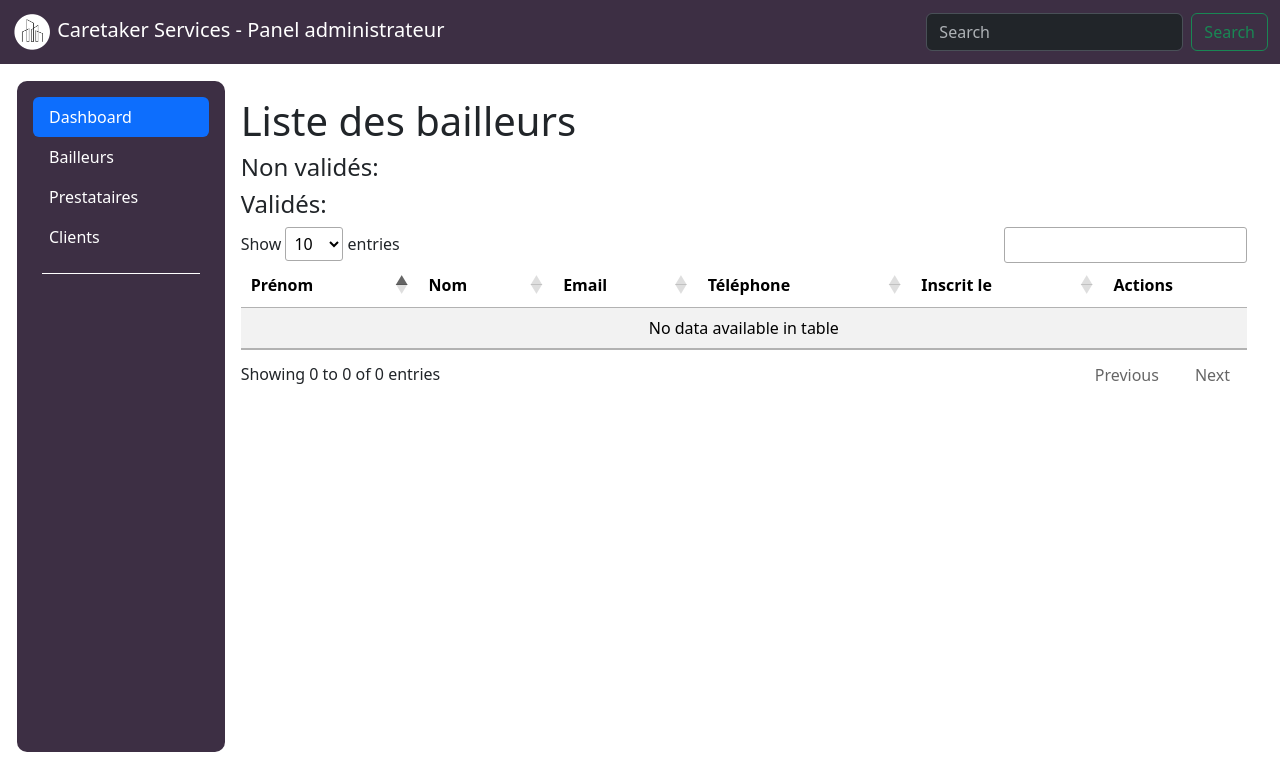
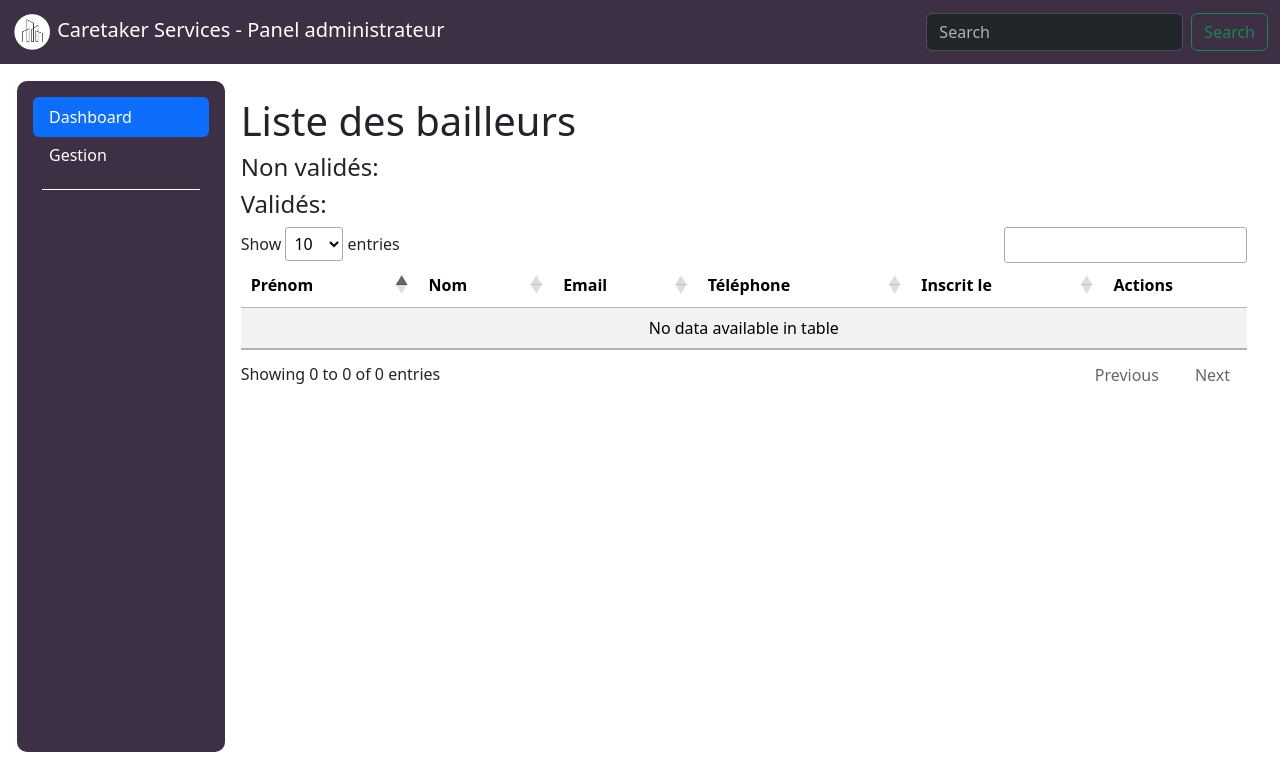
Before and after one commit to LumineWollah/PA, a Symfony app: template CaretakerServicesWeb/templates/backend/lessors.html.twig in a window 1280 px wide. Shown: the top 768 px of the page. Run offline with Twig, Linux system fonts and the light colour scheme; the template is opened without the code that fills it, so the values that code supplies are empty; style sheets or scripts are compiled from the project's sources; some libraries are stand-ins or nearby versions.

Commit message:
put style in css file

```diff
--- /dev/null
+++ b/CaretakerServicesWeb/assets/styles/base_crud.css
@@ -0,0 +1,49 @@
+nav{
+    background-color: #3D2F44;
+    height: 8vh;
+    width: 100vw;
+    position: fixed !important;
+    top: 0;
+}
+
+.mainRow {
+    margin: 17px;
+    margin-top: calc(8vh + 17px);
+}
+
+.sideBar {
+    width: 100%;
+    height: calc(92vh - 65px);
+    border-radius: 10px;
+    background-color: #3D2F44;
+    top:6rem;
+}
+
+.menuGestion {
+    padding-left: 30px;
+}
+
+hr {
+    color: white;
+    width: 90%;
+}
+
+html {
+    -ms-overflow-style: none;
+    scrollbar-width: none;
+    overflow-y: scroll;
+}
+
+html::-webkit-scrollbar {
+    display: none;
+}
+
+.gestionUl a {
+    color: white;
+}
+
+.gestionBtn {
+    color: white;
+    padding-left: 16px;
+    padding-right: 16px;
+}
--- a/CaretakerServicesWeb/templates/backend/base.html.twig
+++ b/CaretakerServicesWeb/templates/backend/base.html.twig
@@ -9,12 +9,13 @@
         <script src="https://cdnjs.cloudflare.com/ajax/libs/pdfmake/0.2.7/vfs_fonts.js"></script>
         <script src="https://cdn.datatables.net/v/dt/dt-2.0.3/b-3.0.1/b-html5-3.0.1/sc-2.4.1/datatables.js"></script>
         <link href="https://cdn.jsdelivr.net/npm/bootstrap@5.3.3/dist/css/bootstrap.min.css" rel="stylesheet" integrity="sha384-QWTKZyjpPEjISv5WaRU9OFeRpok6YctnYmDr5pNlyT2bRjXh0JMhjY6hW+ALEwIH" crossorigin="anonymous">
-        <link rel="stylesheet" href="https://cdn.datatables.net/2.0.3/css/dataTables.dataTables.css" />
+        <link rel="stylesheet" href="https://cdn.datatables.net/2.0.3/css/dataTables.dataTables.css">
+        <link rel="stylesheet" href={{ asset('styles/base_crud.css') }}>
         {% block stylesheets %}
         {% endblock %}
     </head>
     <body>
-        <nav class="navbar navbar-expand-lg mt-0" style="background-color: #3D2F44; height: 8vh; width: 100vw; position: fixed; top: 0;" data-bs-theme="dark">
+        <nav class="navbar navbar-expand-lg mt-0" data-bs-theme="dark">
             <div class="container-fluid">
                 <a class="navbar-brand" href="#">
                     <img src="{{ asset('icons/logo/2_white_mode.png') }}" alt="Logo" width="40" height="40" class="d-inline-block align-text-center">
@@ -28,9 +29,9 @@
             </div>
         </nav>
 
-        <div class="row" style="margin: 17px; margin-top: calc(8vh + 17px)">
+        <div class="row mainRow">
             <div class="col-2 p-0">
-                <div class="d-flex flex-column p-3 sticky-top" style="width: 100%; height: calc(92vh - 65px); border-radius: 10px; background-color: #3D2F44; top:6rem;">
+                <div class="d-flex flex-column p-3 sticky-top sideBar">
                     <ul class="nav nav-pills flex-column mb-auto">
                         <li class="nav-item">
                             <a href="#" class="nav-link active" aria-current="page">
@@ -38,21 +39,19 @@
                             </a>
                         </li>
                         <li>
-                            <a href="#" class="nav-link text-white">
-                                Bailleurs
-                            </a>
+                            <button class="btn btn-toggle border-0 gestionBtn collapsed" data-bs-toggle="collapse" data-bs-target="#dashboard-collapse" aria-expanded="false">
+                                Gestion
+                            </button>
+                            <div class="collapse menuGestion" id="dashboard-collapse" >
+                                <ul class="btn-toggle-nav list-unstyled fw-normal small gestionUl">
+                                    <li><a href={{ path('lessorList') }} class="d-inline-flex text-decoration-none rounded mb-1">Bailleurs</a></li>
+                                    <li><a href={{ path('providerList') }} class="d-inline-flex text-decoration-none rounded mb-1">Prestataires</a></li>
+                                    <li><a href={{ path('travelerList') }} class="d-inline-flex text-decoration-none rounded mb-1">Voyageurs</a></li>
+                                    <li><a href="" class="d-inline-flex text-decoration-none rounded mb-1">Documents</a></li>
+                                </ul>
+                            </div>
                         </li>
-                        <li>
-                            <a href="#" class="nav-link text-white">
-                                Prestataires
-                            </a>
-                        </li>
-                        <li>
-                            <a href="#" class="nav-link text-white">
-                                Clients
-                            </a>
-                        </li>
-                        <hr class="mx-auto opacity-100" style="color: white; width: 90%;">
+                        <hr class="mx-auto opacity-100">
                     </ul>
                 </div>
             </div>
```
Also changed, not shown: CaretakerServicesApi/src/Entity/CSUser.php (+8 -8 lines).
